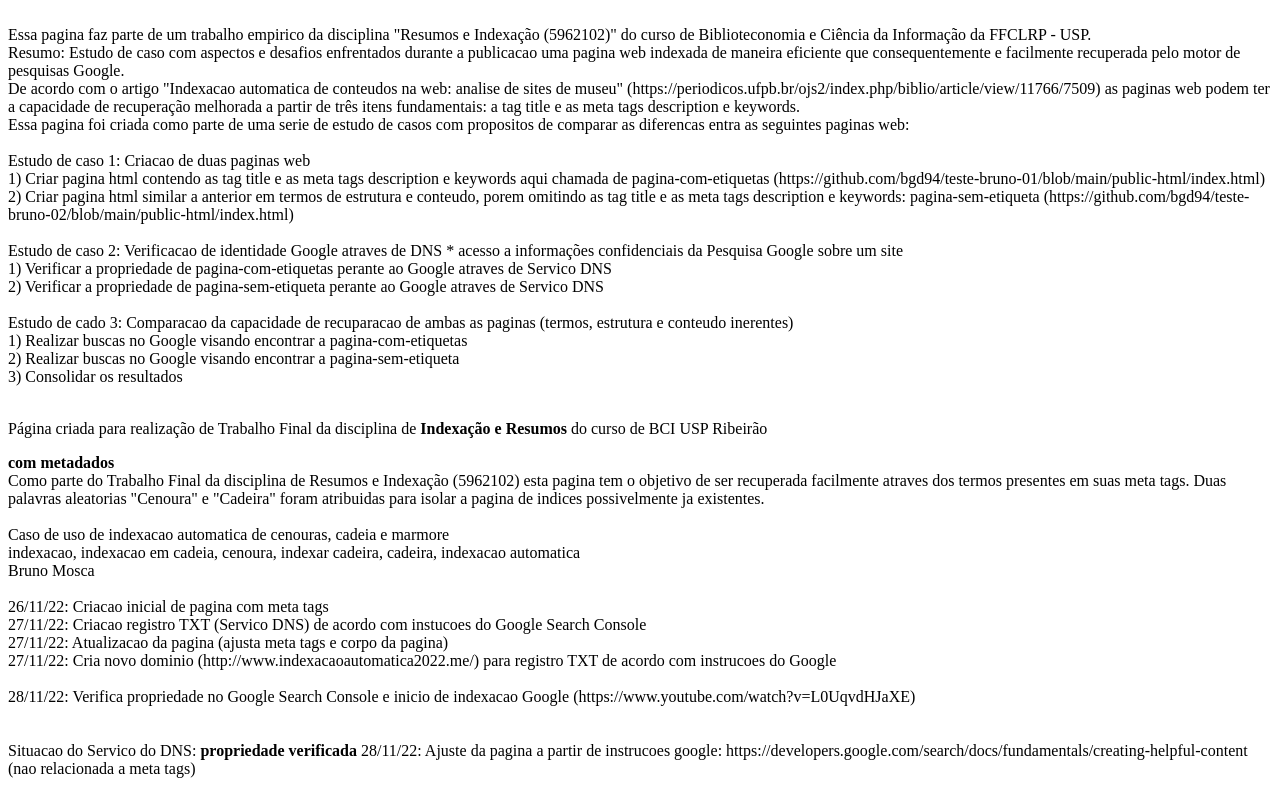
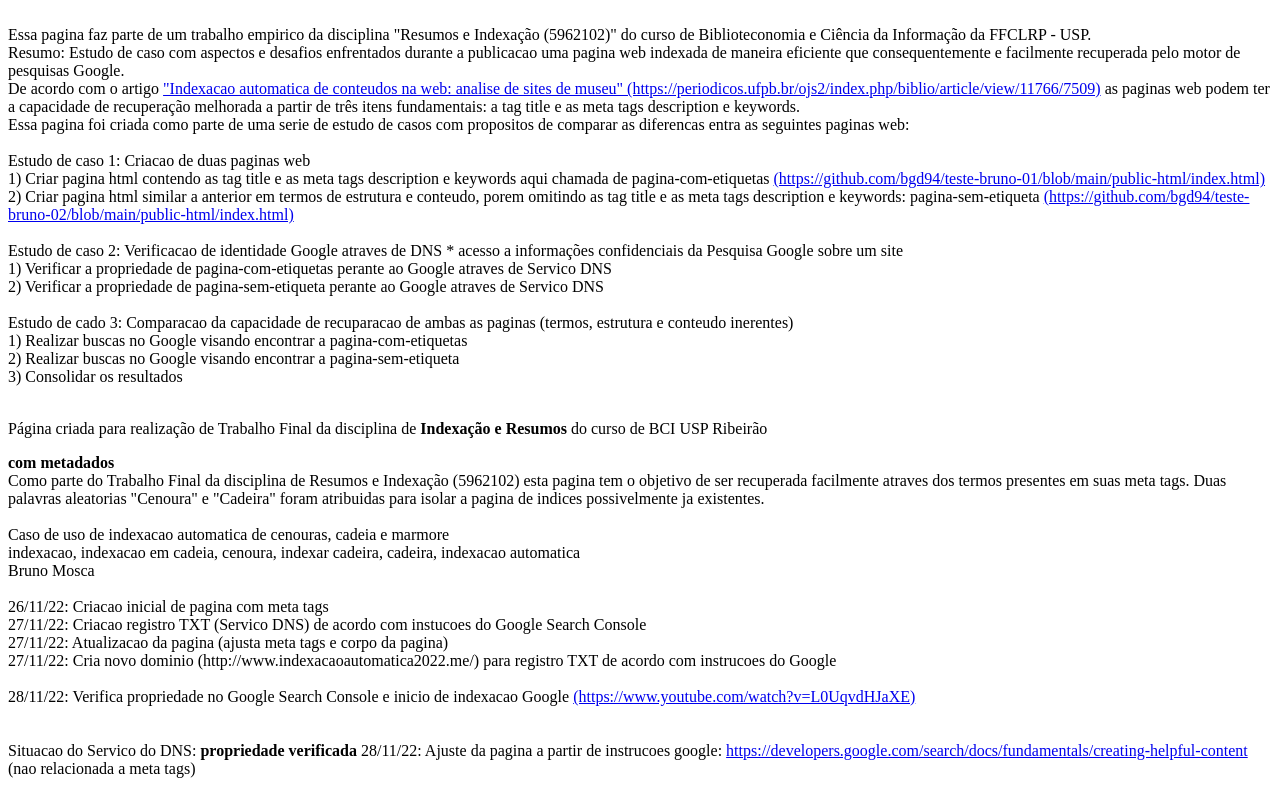
Before and after one commit to bgd94/bgd94-teste-bruno-01, a website: page public-html/index.html in a window 1280 px wide. Shown: the top 800 px of the page. Drawn offline with Linux system fonts and the light colour scheme.

Commit message:
Update index.html

```diff
--- a/public-html/index.html
+++ b/public-html/index.html
@@ -21,12 +21,12 @@
 
 	Resumo: Estudo de caso com aspectos e desafios enfrentados durante a publicacao uma pagina web indexada de maneira eficiente que consequentemente e facilmente recuperada pelo motor de pesquisas Google.    <br>
 
-	De acordo com o artigo "Indexacao automatica de conteudos na web: analise de sites de museu" (https://periodicos.ufpb.br/ojs2/index.php/biblio/article/view/11766/7509) as paginas web podem ter a capacidade de recuperação melhorada a partir de três itens fundamentais: a tag title e as meta tags description e keywords.    <br>
+	De acordo com o artigo <a href="https://periodicos.ufpb.br/ojs2/index.php/biblio/article/view/11766/7509" alt="cenoura">"Indexacao automatica de conteudos na web: analise de sites de museu" (https://periodicos.ufpb.br/ojs2/index.php/biblio/article/view/11766/7509)</a> as paginas web podem ter a capacidade de recuperação melhorada a partir de três itens fundamentais: a tag title e as meta tags description e keywords.    <br>
 	Essa pagina foi criada como parte de uma serie de estudo de casos com propositos de comparar as diferencas entra as seguintes paginas web:    <br>    <br>
 
 	Estudo de caso 1: Criacao de duas paginas web    <br>
-	  1) Criar pagina html contendo as tag title e as meta tags description e keywords aqui chamada de pagina-com-etiquetas (https://github.com/bgd94/teste-bruno-01/blob/main/public-html/index.html)    <br>
-	  2) Criar pagina html similar a anterior em termos de estrutura e conteudo, porem omitindo as tag title e as meta tags description e keywords: pagina-sem-etiqueta (https://github.com/bgd94/teste-bruno-02/blob/main/public-html/index.html)    <br>    <br>
+	  1) Criar pagina html contendo as tag title e as meta tags description e keywords aqui chamada de pagina-com-etiquetas <a href="https://github.com/bgd94/teste-bruno-01/blob/main/public-html/index.html" alt="indexacao cenoura">(https://github.com/bgd94/teste-bruno-01/blob/main/public-html/index.html)</a>    <br>
+	  2) Criar pagina html similar a anterior em termos de estrutura e conteudo, porem omitindo as tag title e as meta tags description e keywords: pagina-sem-etiqueta <a href="https://github.com/bgd94/teste-bruno-02/blob/main/public-html/index.html" alt="indexacao armore">(https://github.com/bgd94/teste-bruno-02/blob/main/public-html/index.html)</a>    <br>    <br>
 
 	Estudo de caso 2: Verificacao de identidade Google atraves de DNS * acesso a informações confidenciais da Pesquisa Google sobre um site    <br>
 	  1) Verificar a propriedade de pagina-com-etiquetas perante ao Google atraves de Servico DNS    <br>
@@ -55,9 +55,9 @@
     27/11/22: Criacao registro TXT (Servico DNS) de acordo com instucoes do Google Search Console <br>
     27/11/22: Atualizacao da pagina (ajusta meta tags e corpo da pagina)<br>
     27/11/22: Cria novo dominio (http://www.indexacaoautomatica2022.me/) para registro TXT de acordo com instrucoes do Google<br><br>
-    28/11/22: Verifica propriedade no Google Search Console e inicio de indexacao Google (https://www.youtube.com/watch?v=L0UqvdHJaXE)<br><br>
+    28/11/22: Verifica propriedade no Google Search Console e inicio de indexacao Google <a href="https://www.youtube.com/watch?v=L0UqvdHJaXE" alt="5952102">(https://www.youtube.com/watch?v=L0UqvdHJaXE)</a> <br><br>
     <br>Situacao do Servico do DNS: <b>propriedade verificada</b>
-    28/11/22: Ajuste da pagina a partir de instrucoes google: https://developers.google.com/search/docs/fundamentals/creating-helpful-content (nao relacionada a meta tags)
+    28/11/22: Ajuste da pagina a partir de instrucoes google: <a href="https://developers.google.com/search/docs/fundamentals/creating-helpful-content" alt="trabalho final, cadeira">https://developers.google.com/search/docs/fundamentals/creating-helpful-content</a> (nao relacionada a meta tags)
     <br>
     <br>
 	<p>Confira <a href="https://pt.wikipedia.org/wiki/Cenoura" alt="cenoura">CENOURA</a></p>
```
